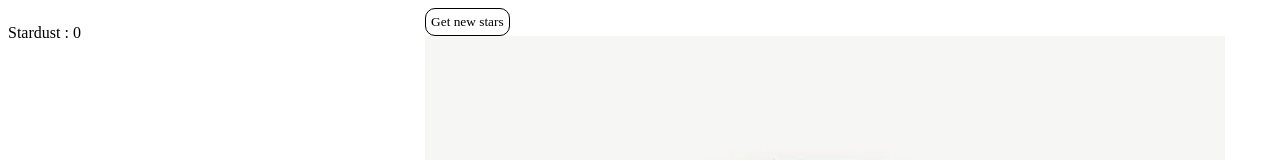
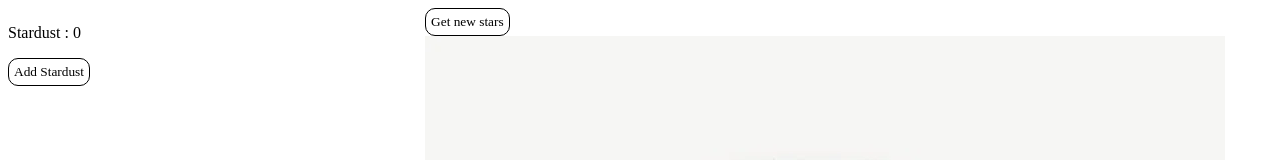
Before and after one commit to B-rimel/Starshine-Idle, a Vue app in the folder Starshine Idle/: page / in a window 1280 px wide. Shown: the top 160 px of the page. Built offline with nearby package versions, Linux system fonts and the light colour scheme; a web font is replaced by a local one.

Commit message:
Fixing currencyStore stardustGeneration logic

```diff
--- a/Starshine Idle/src/App.vue
+++ b/Starshine Idle/src/App.vue
@@ -29,8 +29,13 @@ function updateStardustCount() {
   for (const star of StarDatabase.starsDatabase.filter(
     star => star.unlocked === true,
   )) {
+    console.log(
+      star.starName + ' generates ' + star.stardustGeneration + ' stardust',
+    )
     initial += star.stardustGeneration
+    console.log('generates ' + initial + ' total stardust')
   }
+  currencyStore.stardustCount += initial
   return initial
 }
 
@@ -38,7 +43,7 @@ let interval
 
 // eslint-disable-next-line prefer-const, @typescript-eslint/no-unused-vars
 interval = setInterval(() => {
-  currencyStore.stardustCount += updateStardustCount()
+  // currencyStore.stardustCount += updateStardustCount()
   playerStore.lastSave = Date.now()
   localStorage.setItem('stardust', JSON.stringify(currencyStore.stardustCount))
   localStorage.setItem('stardb', JSON.stringify(StarDatabase.starsDatabase))
@@ -55,6 +60,7 @@ const toggleGacha = () => {
   <div id="wrapper">
     <div id="sidebar">
       <p>Stardust : {{ Math.floor(currencyStore.stardustCount) }}</p>
+      <button v-on:click="updateStardustCount">Add Stardust</button>
       <StarSidebar />
     </div>
     <div id="interface">
--- a/Starshine Idle/src/components/StarSidebar/StarDetails.vue
+++ b/Starshine Idle/src/components/StarSidebar/StarDetails.vue
@@ -93,7 +93,7 @@ function updateStardustCount() {
   )) {
     initial += star.stardustGeneration
   }
-  useCurrencyStore().stardustGeneration += initial
+  useCurrencyStore().stardustGeneration = initial
 }
 </script>
 
--- a/Starshine Idle/src/stores/player.ts
+++ b/Starshine Idle/src/stores/player.ts
@@ -13,8 +13,6 @@ export const usePlayerStore = defineStore('player', {
   actions: {
     saveStarDb() {
       localStorage.setItem('stardb', JSON.stringify(this.starDb))
-      console.log(this.starDb)
-      console.log('Saved')
     },
     resetGame() {
       for (const star of this.starDb) {
```
